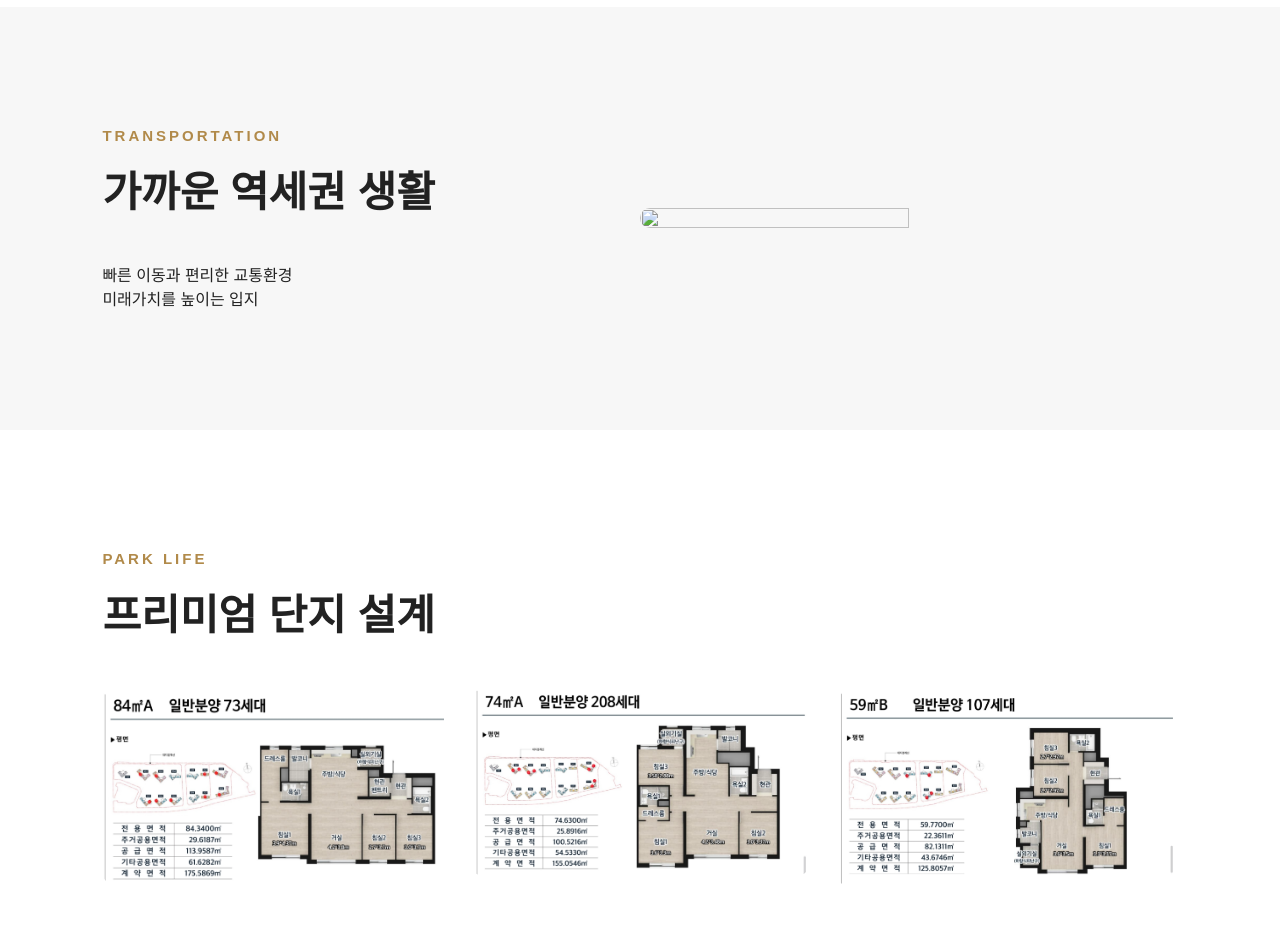
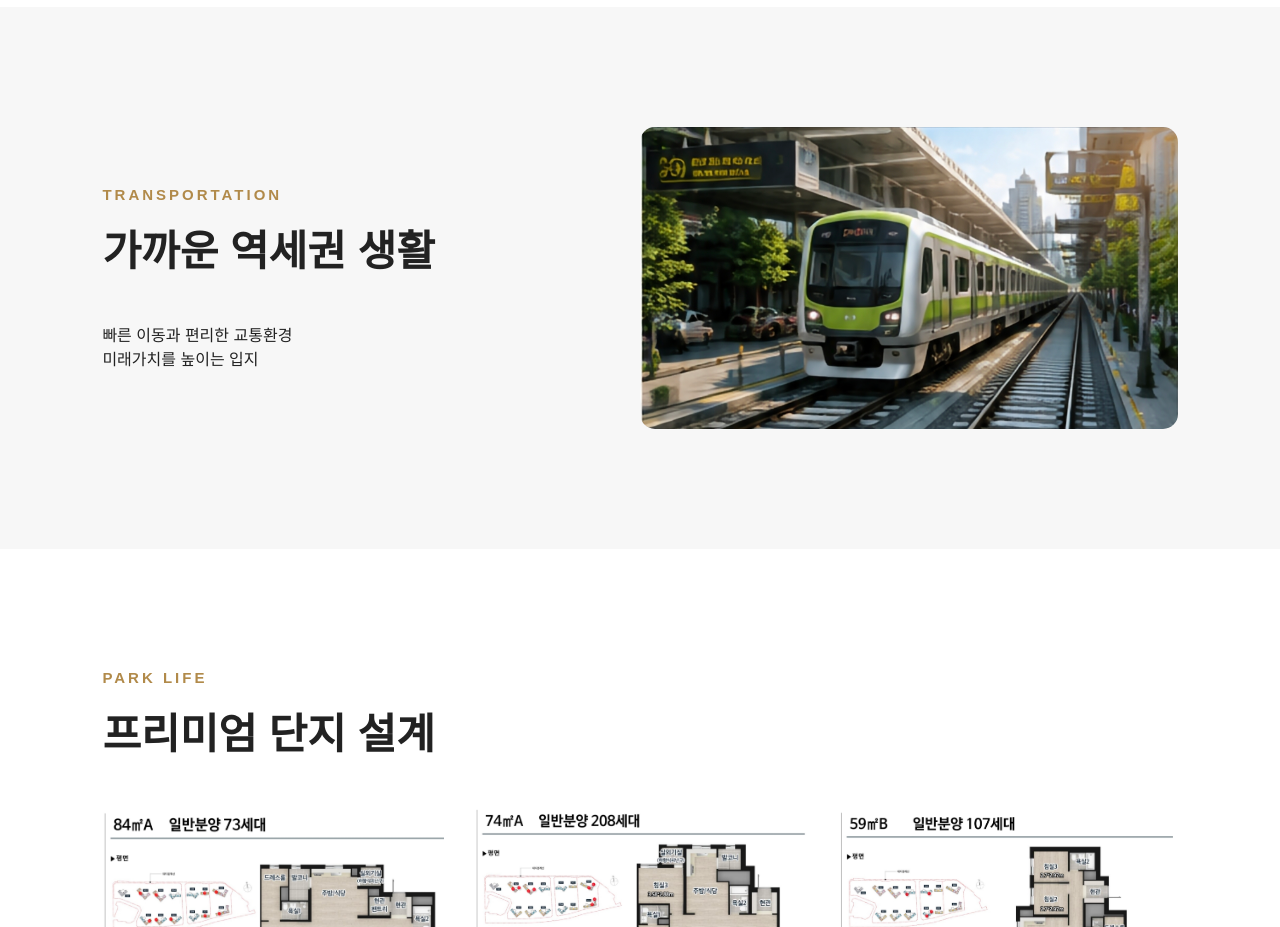
Before and after one commit to kim67501777-netizen/PremiumRealty-HARINKIM, a plain HTML site: page index.html in a window 1280 px wide. Shown: the part 2460-3387 px from the top of the page. Drawn offline with Linux system fonts and the light colour scheme.

Commit message:
Update index.html

```diff
--- a/index.html
+++ b/index.html
@@ -598,7 +598,6 @@ PREMIUM LOCATION
 </section>
 
 
-
 <section class="metro">
 
 <div>
@@ -618,8 +617,7 @@ TRANSPORTATION
 
 </div>
 
-
-<img src="./KakaoTalk_20260711_014031214_06.jpg">
+<img src="./KakaoTalk_20260711_014244476.jpg">
 
 </section>
 
```
